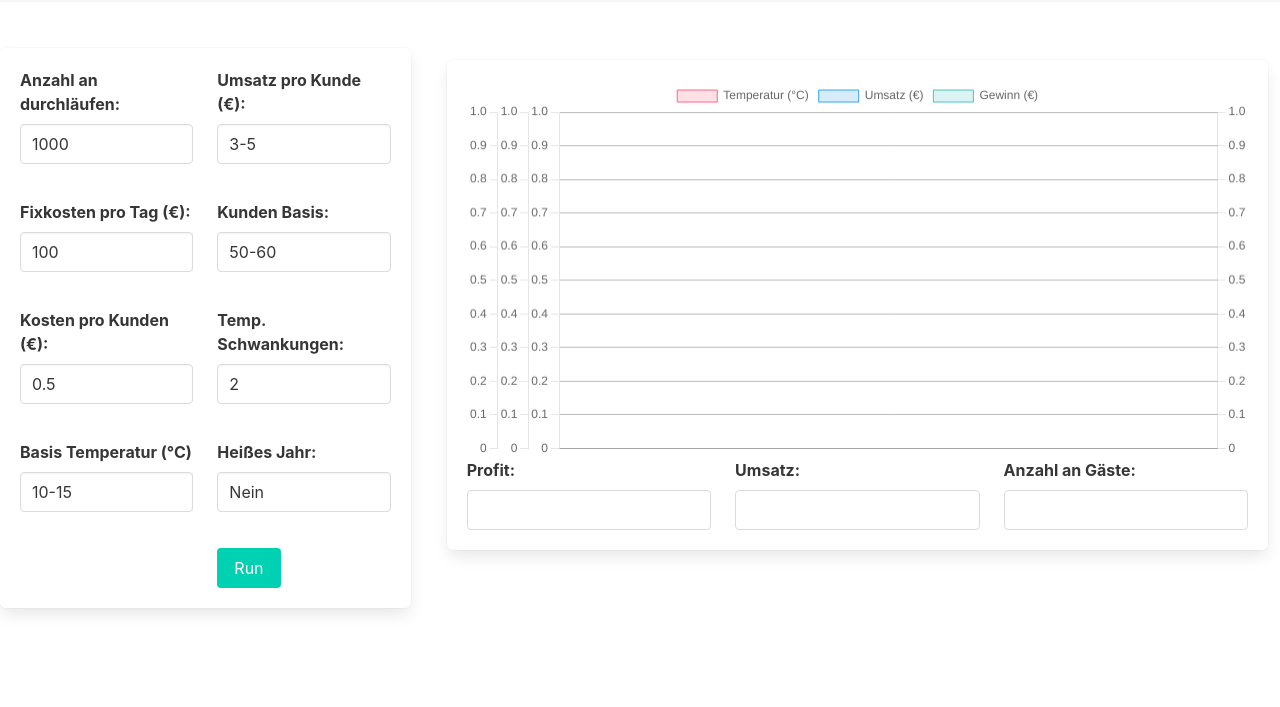
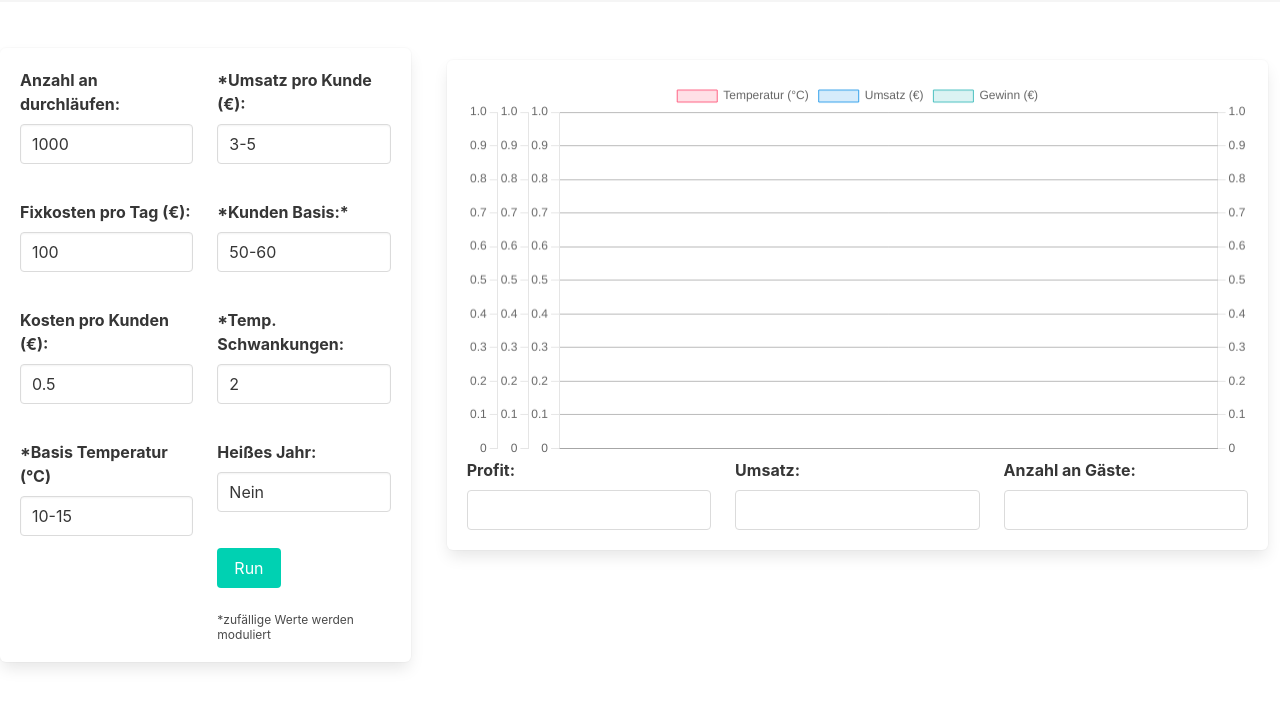
Before and after one commit to tombk556/Diskrete-Simulation-MC-Beleg, a Flask app: page / in a window 1280 px wide. Shown: the part 52-759 px from the top of the page. Run offline with Flask 3, Linux system fonts and the light colour scheme.

Commit message:
update html

```diff
--- a/templates/index.html
+++ b/templates/index.html
@@ -55,7 +55,7 @@
                         </div>
                         <br>
                         <div class="field">
-                            <label class="label">Basis Temperatur (°C)</label>
+                            <label class="label">*Basis Temperatur (°C)</label>
                             <div class="control">
                                 <input id="temperaturInput" class="input" type="text" value="10-15">
                             </div>
@@ -63,21 +63,21 @@
                     </div>
                     <div class="column">
                         <div class="field">
-                            <label class="label">Umsatz pro Kunde (€):</label>
+                            <label class="label">*Umsatz pro Kunde (€):</label>
                             <div class="control">
                                 <input id="umsatzProKundeInput" class="input" type="text" value="3-5">
                             </div>
                         </div>
                         <br>
                         <div class="field">
-                            <label class="label">Kunden Basis:</label>
+                            <label class="label">*Kunden Basis:*</label>
                             <div class="control">
                                 <input id="kundenBasisInput" class="input" type="text" value="50-60">
                             </div>
                         </div>
                         <br>
                         <div class="field">
-                            <label class="label">Temp. Schwankungen:</label>
+                            <label class="label">*Temp. Schwankungen:</label>
                             <div class="control">
                                 <input id="tempSchwankugenInput" class="input" type="text" value="2">
                             </div>
@@ -92,6 +92,12 @@
                         <br>
                         <div>
                             <button class="button is-primary">Run</button>
+                        </div>
+                        <div>
+                            <br/>
+                            <p class="subtitle is-7">
+                                *zufällige Werte werden moduliert
+                            </p>
                         </div>
                     </div>
                 </div>
```
